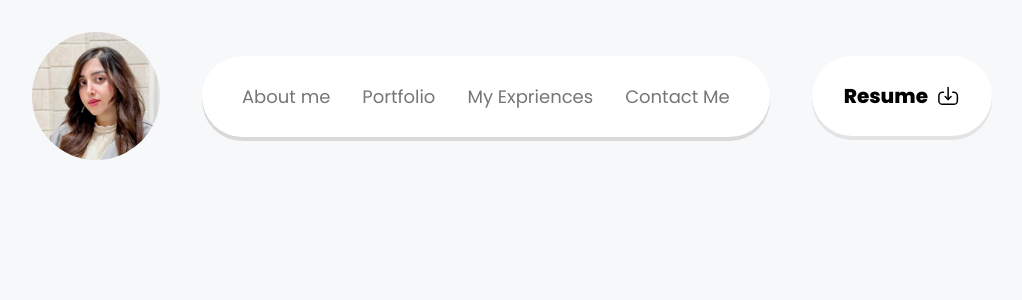
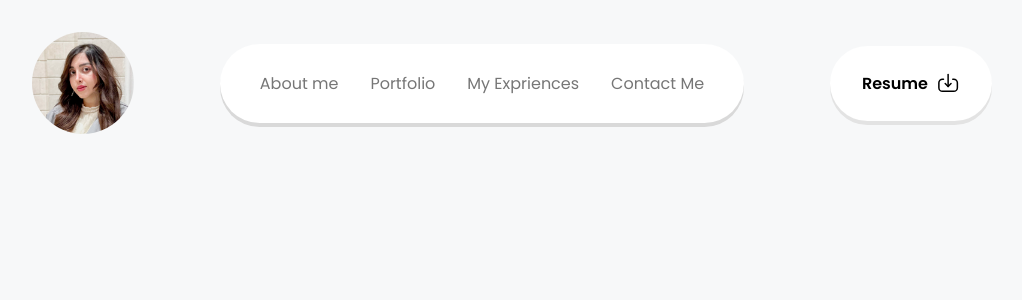
Before and after one commit to amirjafari82/zahra-portolio, a React (Vite) app: page / in a window 1280 px wide. Shown: the top 300 px of the page, without its empty margins (128-1150 px from the left). Built offline with nearby package versions, Linux system fonts and the light colour scheme.

Commit message:
Header Finished v2

```diff
--- a/src/Header.jsx
+++ b/src/Header.jsx
@@ -9,8 +9,8 @@ const StyledHeader = styled.header`
 `;
 
 const StyledImage = styled.img`
-  width: 128px;
-  height: 128px;
+  width: 102px;
+  height: 102px;
   border-radius: 100%;
 `;
 
@@ -28,7 +28,7 @@ const StyledNavbar = styled.div`
 const StyledItem = styled.a`
   cursor: pointer;
   font-weight: 400;
-  font-size: 18px;
+  font-size: 16px;
   color: #767676;
   transition: 0.3s all ease-in-out;
   &:hover {
@@ -46,8 +46,8 @@ const ResumeDownload = styled.button`
   border-radius: 56px;
   box-shadow: 0px 4px 0px 0px #e3e3e3;
   gap: 8px;
-  font-weight: 800;
-  font-size: 20px;
+  font-weight: 600;
+  font-size: 16px;
   cursor: pointer;
 `;
 
```
